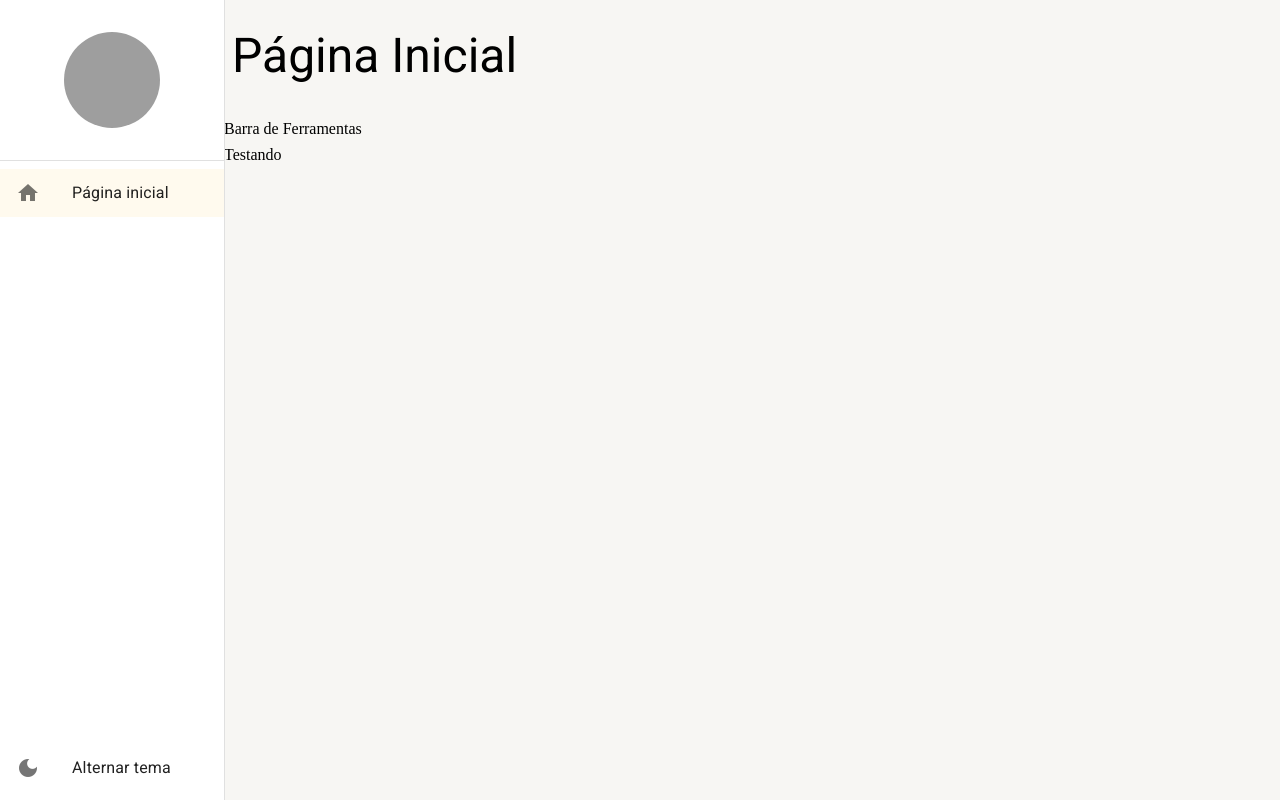
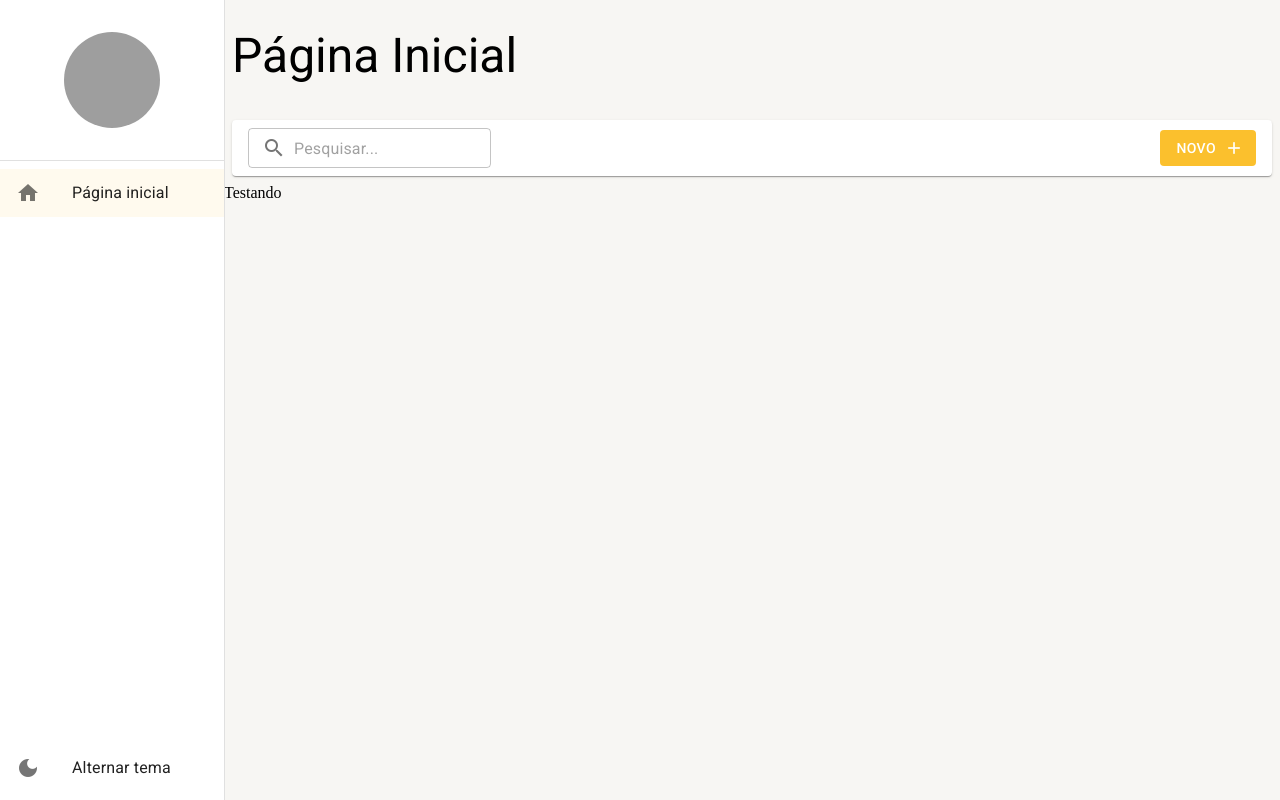
Before and after one commit to canndidojs/Cadastros, a React (Create React App) app: page /pagina-inicial in a window 1280 px wide. Built offline with nearby package versions, Linux system fonts and the light colour scheme; grey boxes are pictures that could not be loaded.

Commit message:
feat: Adicionado barra de ferramentas

```diff
--- a/src/pages/dashboard/Dashborad.tsx
+++ b/src/pages/dashboard/Dashborad.tsx
@@ -1,8 +1,14 @@
+import { BarraDeFerramentas } from "../../shared/components";
 import { LayoutBaseDePagina } from "../../shared/layouts";
 
 export const Dashboard = () => {
     return (
-        <LayoutBaseDePagina titulo='Página Inicial' barraDeFerramentas={<>Barra de Ferramentas</>}>
+        <LayoutBaseDePagina
+        titulo='Página Inicial'
+        barraDeFerramentas={(
+            <BarraDeFerramentas />
+        )}
+        >
             Testando
         </LayoutBaseDePagina>
     );
--- a/src/shared/components/index.ts
+++ b/src/shared/components/index.ts
@@ -1 +1,2 @@
+export * from './barra-de-ferramentas/BarraDeFerramentas';
 export * from './menu-lateral/MenuLateral';
```
Also changed, not shown: 1 other file (tests, documents, lock files or other folders).
